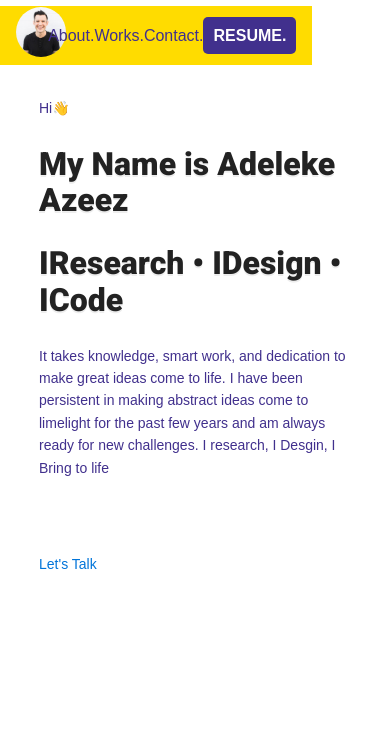
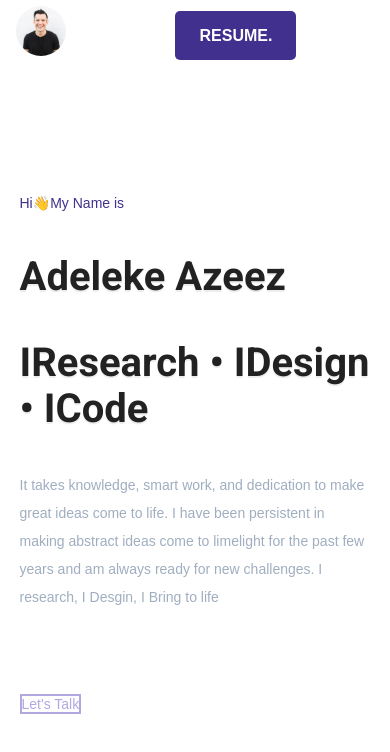
Before and after one commit to keazzy/ux-portfolio, a website: page build/index.html in a window 390 px wide. Drawn offline with nearby package versions, Linux system fonts and the light colour scheme.

Commit message:
css update

```diff
--- a/source/sass/3-basics/_base.sass
+++ b/source/sass/3-basics/_base.sass
@@ -1,6 +1,7 @@
 html
   // border-box box model allows us to add padding and border to our elements without increasing their size
   box-sizing: border-box
+  scroll-behavior: smooth
 
   // WAT IS THIS?!
   // We inherit box-sizing: border-box; from our <html> selector
@@ -23,8 +24,12 @@ body
 
 .container
   width: 80%
-  color: $white
+  color:
   margin: 2rem auto
+  @media screen and ( max-width: 768px )
+    width: 90%
+
+
 
 .wrapper
   width: 100%
--- a/source/sass/6-pages/_page-home.sass
+++ b/source/sass/6-pages/_page-home.sass
@@ -1,10 +1,9 @@
 header
   width: 80%
-  position:
+  position: fixed
   font-size: 16px
   top: 0
-  left: 0
-  background: $yellow
+  background:
   z-index: 999
 
 
@@ -52,12 +51,53 @@ header
     .resume
       background-color: $primary
       align-items: center
-      padding: 10px
+      padding-top: 1rem
+      padding-bottom: 1rem
+      padding-left: 1.5rem
+      padding-right: 1.5rem
       color: $white
       font-weight: 600
       height: 2.5rem
-      position:
+      position: relative
+      -webkit-appearance: none
+      -webkit-box-pack: center
+      justify-content: center
+      line-height: 1.2
       user-select: none
       vertical-align: middle
       border-radius: 5px
-      transistion: all ease 0s
+      transistion: all 250ms ease 0s
+      white-space: nowrap
+
+main
+  margin-top: 15rem
+
+  @media screen and ( max-width: 768px  )
+    margin-top: 12rem
+
+    .intro
+        @media screen and ( max-width: 768px )
+          font-size: 2.5rem
+
+      &--details
+        width: 50%
+        line-height: 2
+
+        @media screen and ( max-width: 900px )
+          width: 80%
+        @media screen and ( max-width: 768px )
+          width: 100%
+
+      &--btn
+        color: $primary-40
+        text-decoration: none
+        border: 2px solid $primay-40
+        font-weight: 600
+        height: 3rem
+        line-height: 1.2
+        min-width: 2.5rem
+        padding: 1.5rem
+        vertical-align: middle
+        border-radius: 0.25rem
+        outline: none
+        transition: all 250ms ease 0s
```
Also changed, not shown: build/assets/css/main.min.css, build/index.html.
